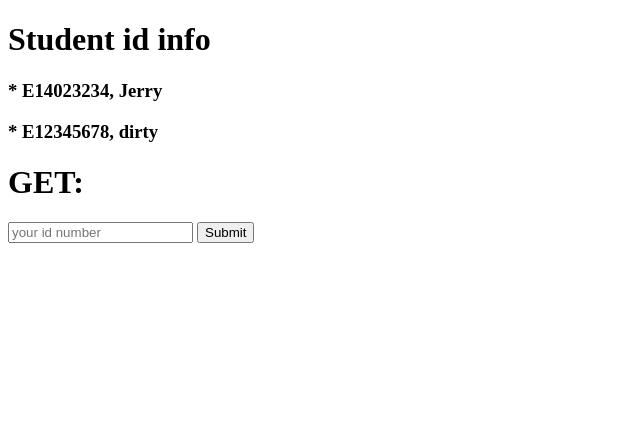
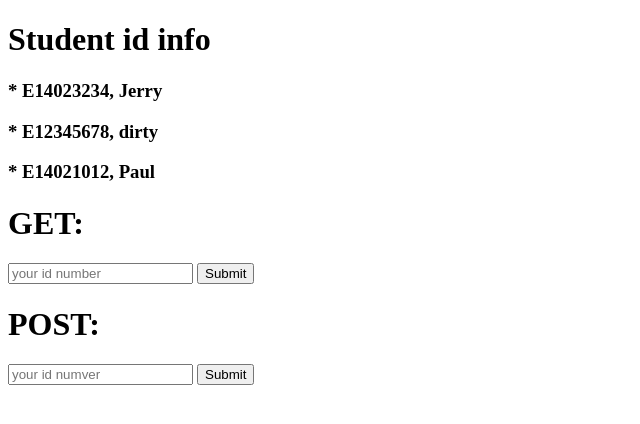
Before and after one commit to andy860415/web_backend, a plain HTML site: page index.html in a window 1280 px wide. Shown: the whole page, without its empty margins (0-640 px from the left). Drawn offline with Linux system fonts and the light colour scheme.

Commit message:
Update id info & add post layout

```diff
--- a/index.html
+++ b/index.html
@@ -8,9 +8,15 @@
   <h1>Student id info</h1>
   <h3>* E14023234, Jerry</h3>
   <h3>* E12345678, dirty</h3>
+  <h3>* E14021012, Paul</h3>
   <form action="get.njs" method="GET">
     <h1>GET: </h1>
     <input name="id" placeholder="your id number" type="text">
     <button type="submit">Submit</button>
   </form>
+  <form action="post.njs" method="POST">
+    <h1>POST: </h1>
+    <input name="id" placeholder="your id numver" type="text">
+    <button type="submit">Submit</button>
+  </form>
 </body>
```
